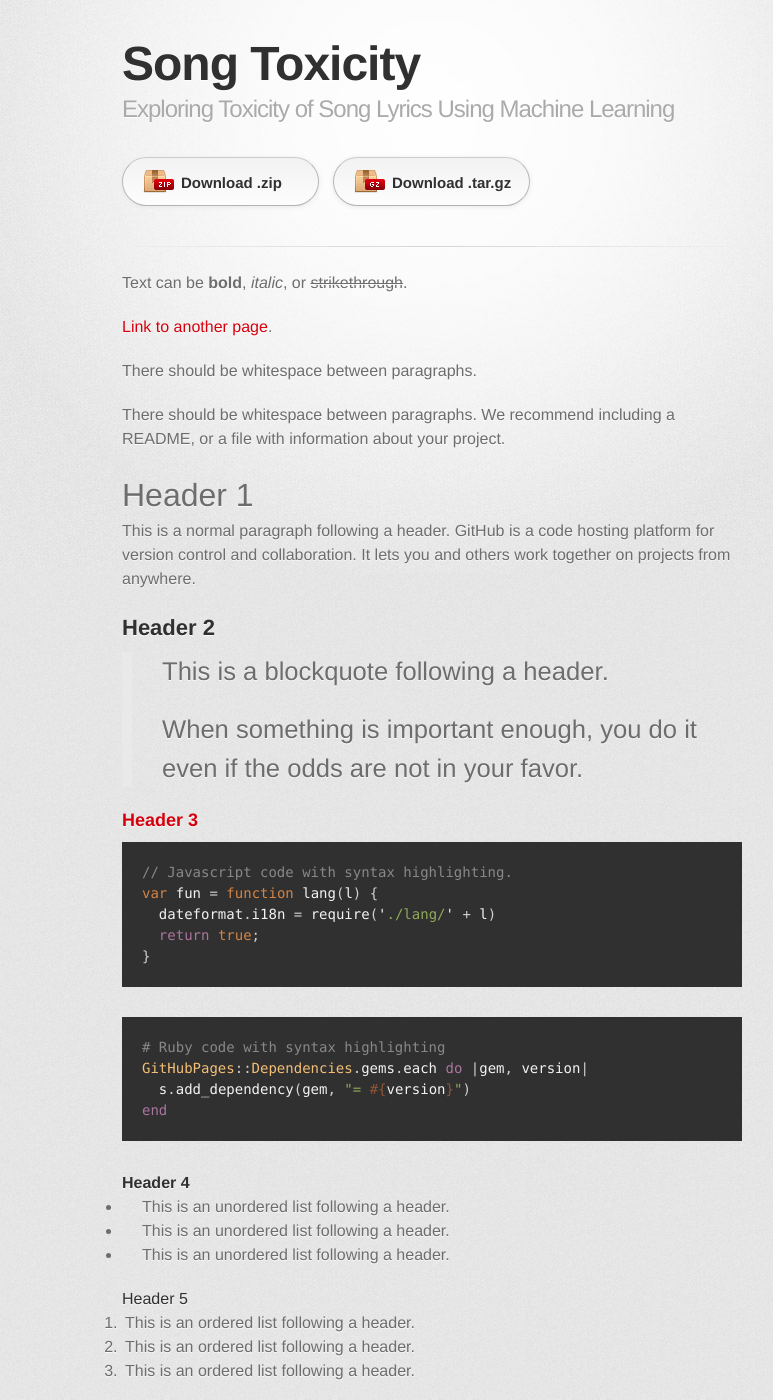
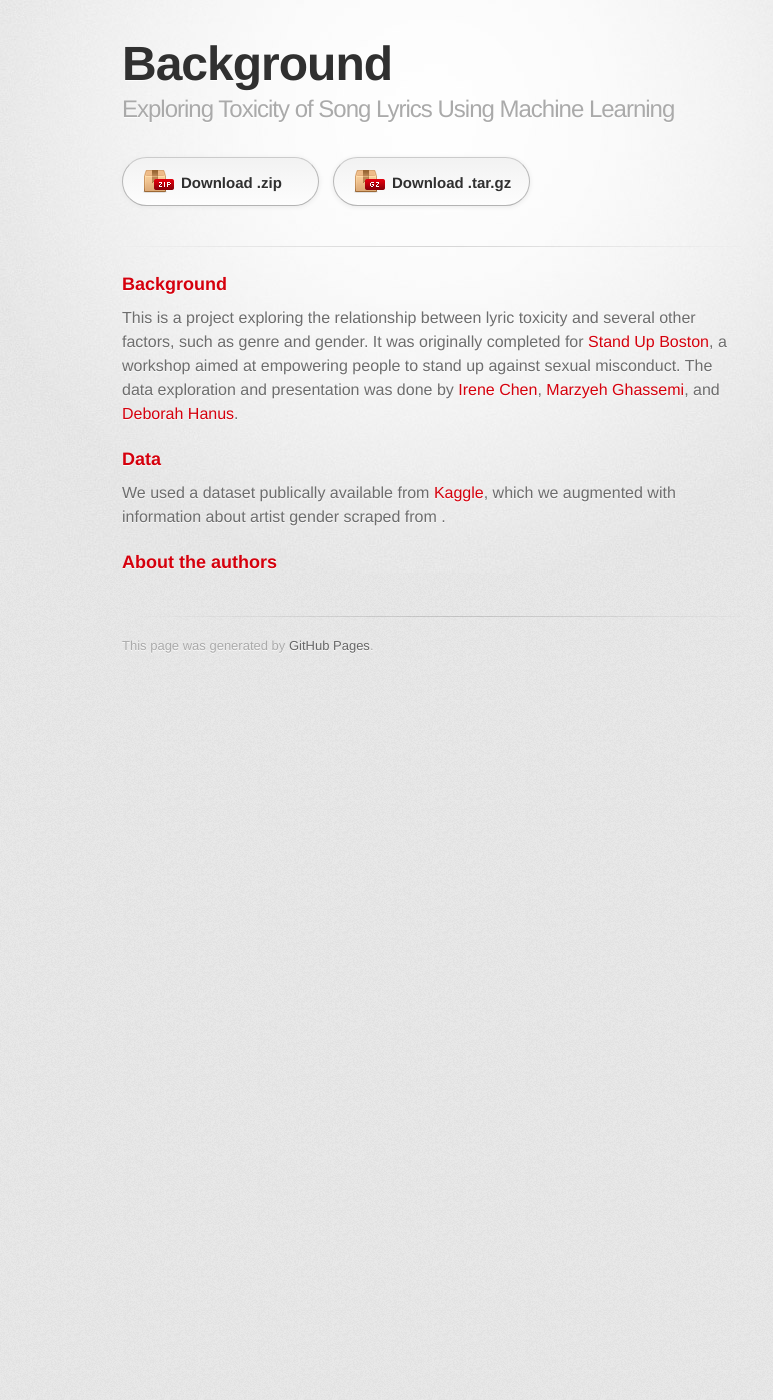
Before and after one commit to songtoxicity/songtoxicity.github.io, a Jekyll site: the page built from index.md, in a window 1280 px wide and 1400 px high. Shown: the whole window, without its empty margins (208-981 px from the left). Built offline with Jekyll 4.4.1, drawn with Linux system fonts in a browser that asks for light colours; some web fonts are replaced; our own code applies the rules of GitHub Pages for plain Markdown files; some of the changed text lies outside the part shown.

Commit message:
change index body

````diff
--- a/index.md
+++ b/index.md
@@ -2,121 +2,12 @@
 layout: default
 ---
 
-Text can be **bold**, _italic_, or ~~strikethrough~~.
+### Background
 
-[Link to another page](./another-page.html).
+This is a project exploring the relationship between lyric toxicity and several other factors, such as genre and gender. It was originally completed for [Stand Up Boston](https://standupboston.org/), a workshop aimed at empowering people to stand up against sexual misconduct. The data exploration and presentation was done by [Irene Chen](https://twitter.com/irenetrampoline), [Marzyeh Ghassemi](https://twitter.com/marzyehghassemi), and [Deborah Hanus](https://twitter.com/deborahhanus).
 
-There should be whitespace between paragraphs.
+### Data
 
-There should be whitespace between paragraphs. We recommend including a README, or a file with information about your project.
+We used a dataset publically available from [Kaggle](https://www.kaggle.com/gyani95/380000-lyrics-from-metrolyrics), which we augmented with information about artist gender scraped from []().
 
-# Header 1
-
-This is a normal paragraph following a header. GitHub is a code hosting platform for version control and collaboration. It lets you and others work together on projects from anywhere.
-
-## Header 2
-
-> This is a blockquote following a header.
->
-> When something is important enough, you do it even if the odds are not in your favor.
-
-### Header 3
-
-```js
-// Javascript code with syntax highlighting.
-var fun = function lang(l) {
-  dateformat.i18n = require('./lang/' + l)
-  return true;
-}
-```
-
-```ruby
-# Ruby code with syntax highlighting
-GitHubPages::Dependencies.gems.each do |gem, version|
-  s.add_dependency(gem, "= #{version}")
-end
-```
-
-#### Header 4
-
-*   This is an unordered list following a header.
-*   This is an unordered list following a header.
-*   This is an unordered list following a header.
-
-##### Header 5
-
-1.  This is an ordered list following a header.
-2.  This is an ordered list following a header.
-3.  This is an ordered list following a header.
-
-###### Header 6
-
-| head1        | head two          | three |
-|:-------------|:------------------|:------|
-| ok           | good swedish fish | nice  |
-| out of stock | good and plenty   | nice  |
-| ok           | good `oreos`      | hmm   |
-| ok           | good `zoute` drop | yumm  |
-
-### There's a horizontal rule below this.
-
-* * *
-
-### Here is an unordered list:
-
-*   Item foo
-*   Item bar
-*   Item baz
-*   Item zip
-
-### And an ordered list:
-
-1.  Item one
-1.  Item two
-1.  Item three
-1.  Item four
-
-### And a nested list:
-
-- level 1 item
-  - level 2 item
-  - level 2 item
-    - level 3 item
-    - level 3 item
-- level 1 item
-  - level 2 item
-  - level 2 item
-  - level 2 item
-- level 1 item
-  - level 2 item
-  - level 2 item
-- level 1 item
-
-### Small image
-
-![Octocat](https://assets-cdn.github.com/images/icons/emoji/octocat.png)
-
-### Large image
-
-![Branching](https://guides.github.com/activities/hello-world/branching.png)
-
-
-### Definition lists can be used with HTML syntax.
-
-<dl>
-<dt>Name</dt>
-<dd>Godzilla</dd>
-<dt>Born</dt>
-<dd>1952</dd>
-<dt>Birthplace</dt>
-<dd>Japan</dd>
-<dt>Color</dt>
-<dd>Green</dd>
-</dl>
-
-```
-Long, single-line code blocks should not wrap. They should horizontally scroll if they are too long. This line should be long enough to demonstrate this.
-```
-
-```
-The final el```
+### About the authors
````
